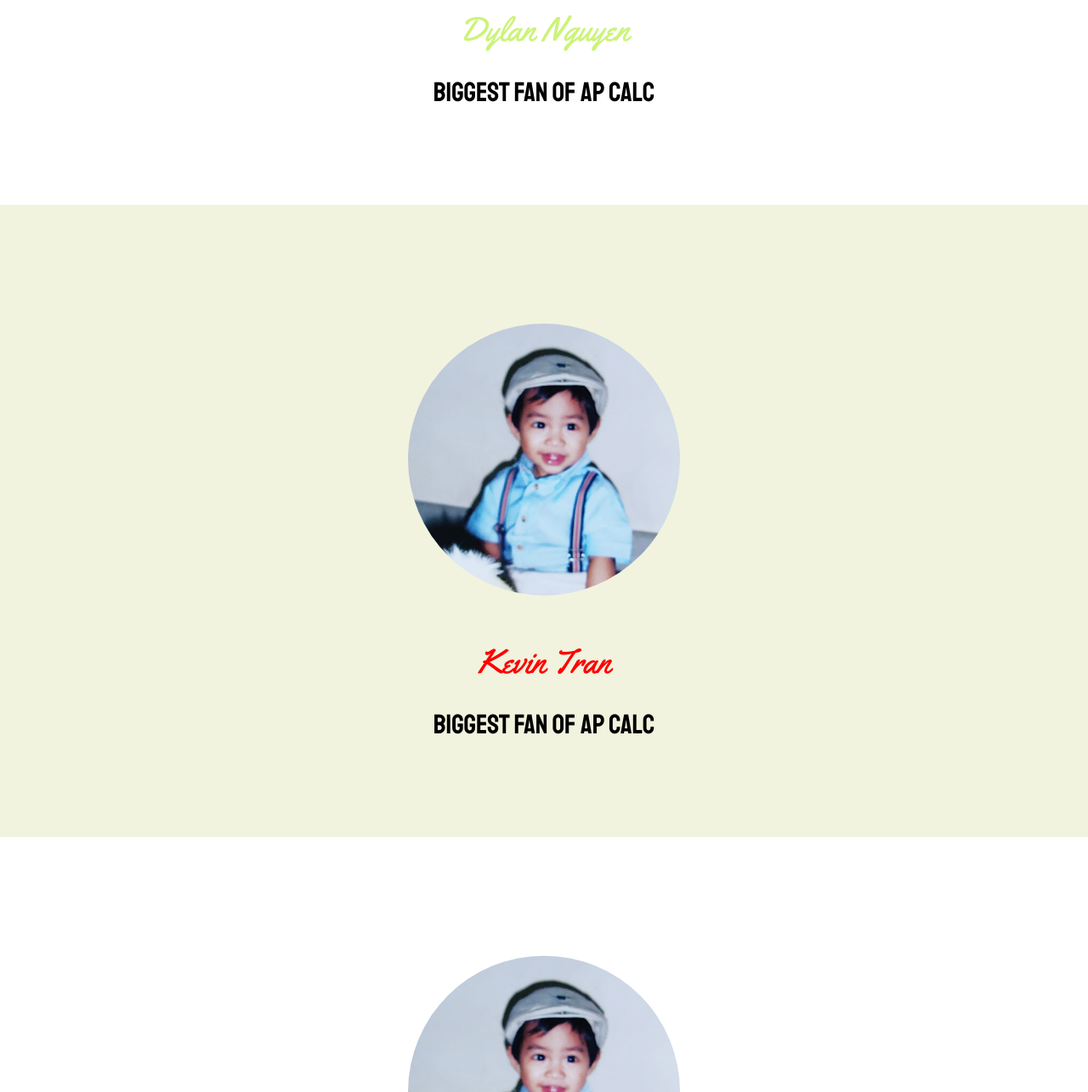
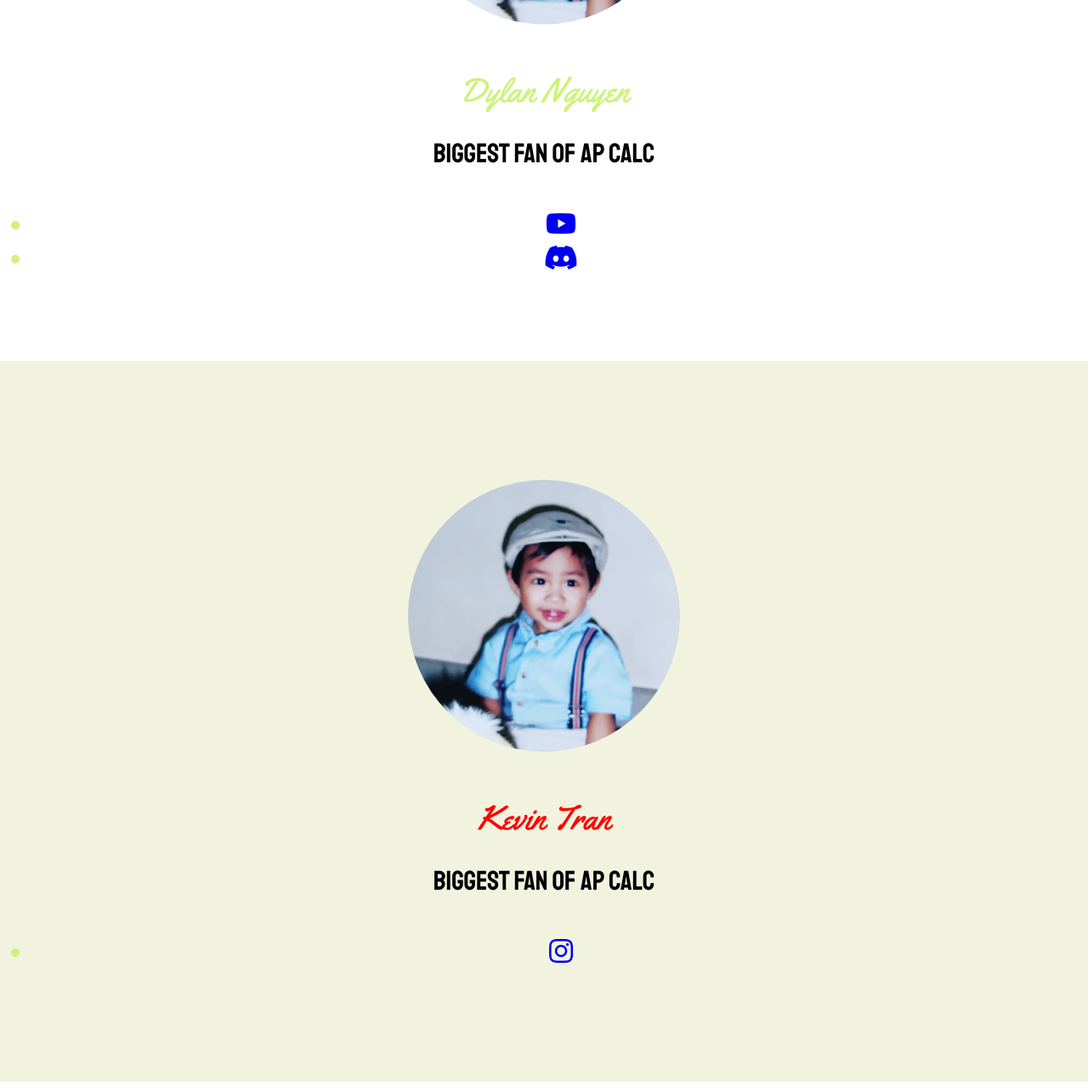
Before and after one commit to Alpha-Coding-Club/Instantaneous_Gradebook, a plain HTML site: page aboutus.html in a window 1280 px wide. Shown: the part 2771-4056 px from the top of the page at 85% size. Drawn offline with Linux system fonts and the light colour scheme.

Commit message:
RIP GUY SENSEI

```diff
--- a/aboutus.html
+++ b/aboutus.html
@@ -22,6 +22,9 @@
         <img class="IMG_20190521_174131_544" src="images/IMG_20190521_174131_544.jpg" alt="IMG_20190521_174131_544-img">
         <h2>Huan Nguyen</h2>
         <p class="intro">The Furtado Vaccine</p>
+        <ul>
+          <li><a href="https://www.instagram.com/mr_chopsticks/"><i class="fab fa-instagram"></i></a></li>
+        </ul>
       </div>
 
 
@@ -37,6 +40,11 @@
         <img class="IMG_20190521_174131_544" src="images/IMG_20190521_174131_544.jpg" alt="IMG_20190521_174131_544-img">
         <h2>Dylan Nguyen</h2>
         <p class="intro">Biggest fan of AP Calc</p>
+        <ul>
+          <li> <a href="https://youtube.com/tttechnopro"><i class="fab fa-youtube"></i></a> </li>
+          <li> <a href="https://discordapp.com/users/447988136761491456"><i class="fab fa-discord"></i></a> </li>
+          <!-- This needs fixing -->
+        </ul>
       </div>
 
 
@@ -44,6 +52,9 @@
         <img class="IMG_20190521_174131_544" src="images/IMG_20190521_174131_544.jpg" alt="IMG_20190521_174131_544-img">
         <h2 style="color: red;">Kevin Tran</h2>
         <p class="intro">Biggest fan of AP Calc</p>
+        <ul>
+          <li><a href="https://www.instagram.com/kevinnn_trann"><i class="fab fa-instagram"></i></a></li>
+        </ul>
       </div>
 
 
--- a/css/aboutus.css
+++ b/css/aboutus.css
@@ -172,7 +172,7 @@ a:hover {
   color: #ee9595;
 }
 .social-menu ul {
-    position: absolute;
+
     top: 50%;
     left: 50%;
     transform: translate(-50%, -50%);
```
